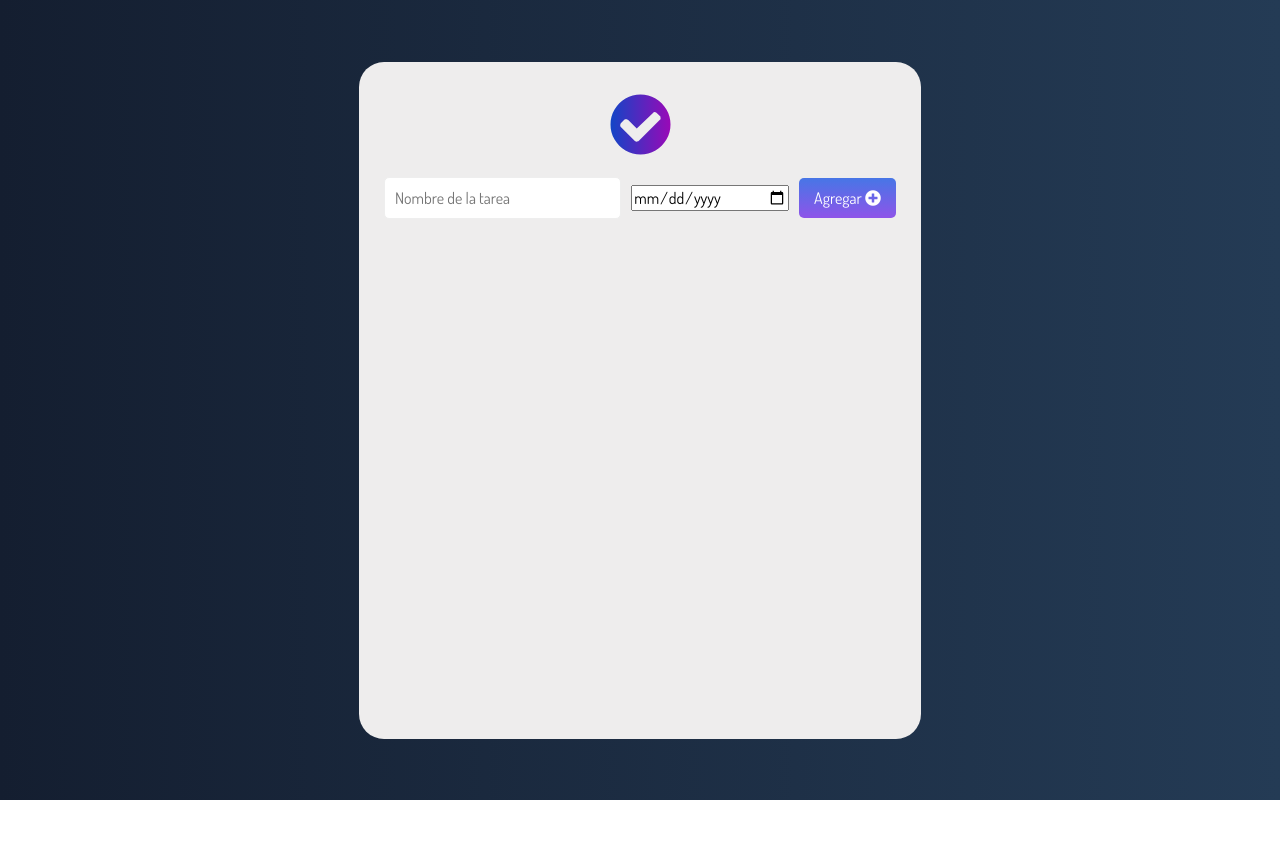
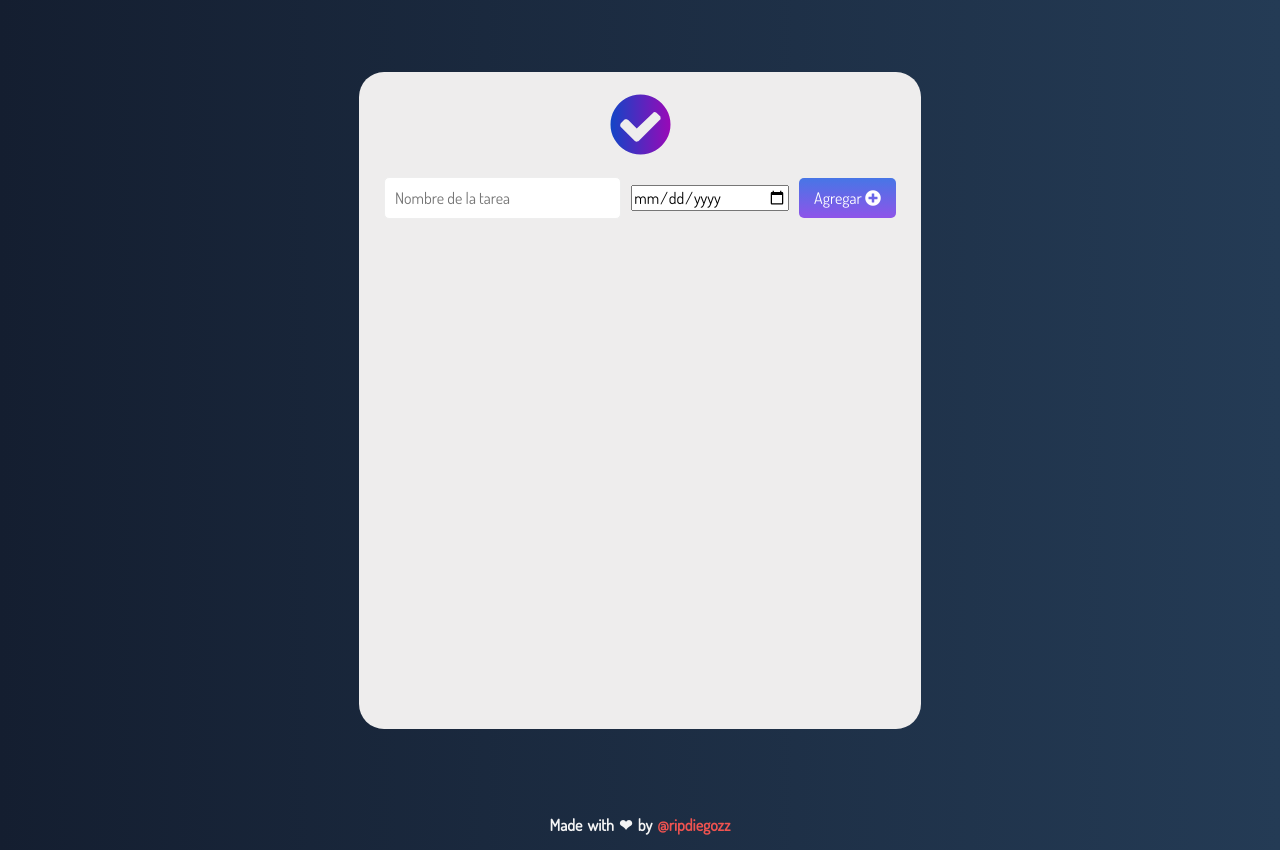
Before and after one commit to Ripdiegozz/TODO-app, a plain HTML site: page index.html in a window 1280 px wide. Before the commit the page ends 800 px from the top, so only its background shows below. Drawn offline with nearby package versions, Linux system fonts and the light colour scheme.

Commit message:
Footer added

```diff
--- a/index.html
+++ b/index.html
@@ -42,6 +42,9 @@
         </ul>
       </div>
     </main>
+    <footer>
+      <h2>Made with ❤ by <a href="https://github.com/Ripdiegozz" target="_blank">@ripdiegozz</a></h2>
+    </footer>
     <script src="https://cdnjs.cloudflare.com/ajax/libs/dayjs/1.11.7/dayjs.min.js" integrity="sha512-hcV6DX35BKgiTiWYrJgPbu3FxS6CsCjKgmrsPRpUPkXWbvPiKxvSVSdhWX0yXcPctOI2FJ4WP6N1zH+17B/sAA==" crossorigin="anonymous" referrerpolicy="no-referrer"></script>
     <script src="https://cdnjs.cloudflare.com/ajax/libs/sweetalert/2.1.2/sweetalert.min.js" integrity="sha512-AA1Bzp5Q0K1KanKKmvN/4d3IRKVlv9PYgwFPvm32nPO6QS8yH1HO7LbgB1pgiOxPtfeg5zEn2ba64MUcqJx6CA==" crossorigin="anonymous" referrerpolicy="no-referrer"></script>
     <script type="module" src="script.js"></script>
--- a/styles.css
+++ b/styles.css
@@ -26,7 +26,7 @@ form {
   width: 40vw;
   border-radius: 25px;
   background-color: rgb(238, 237, 237);
-  padding: 25px;
+  padding: 15px 25px;
 }
 
 .title {
@@ -146,6 +146,22 @@ form {
   padding: 15px;
 }
 
+footer{
+  background: linear-gradient(to right, #141e30, #243b55);
+  padding: 15px;
+}
+
+footer h2{
+  color: whitesmoke;
+  text-align: center;
+  word-spacing: 2px;
+}
+
+footer h2 a{
+  color: #ef5350;
+  text-decoration: none;
+}
+
 @media screen and (max-width: 500px) {
   .mainCard{
     width: 80vw;
```
